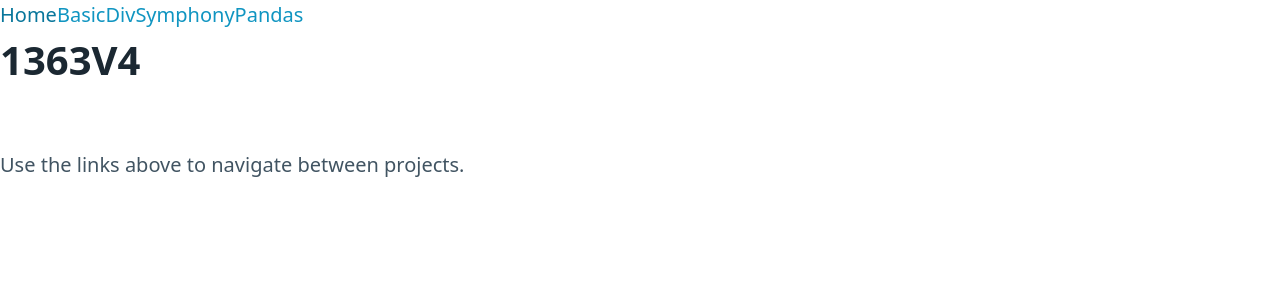
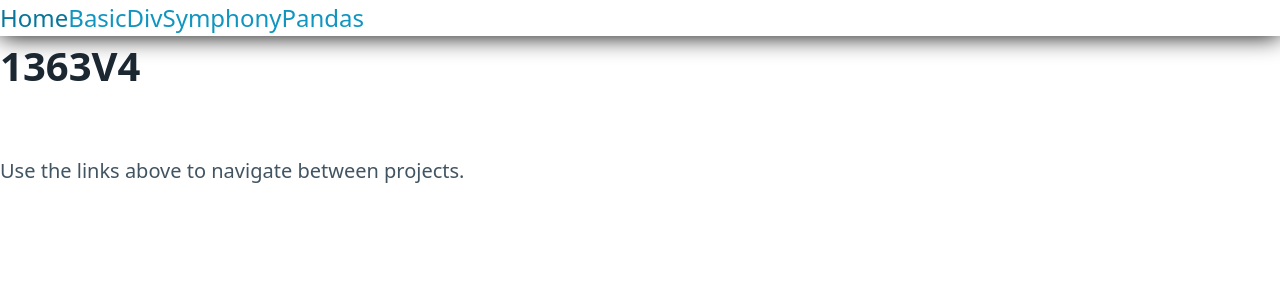
Before and after one commit to 1363V4/1363v4.github.io, a Jekyll site: the page built from index.md, in a window 1280 px wide. Shown: the top 300 px of the page. Built offline with Jekyll 4.4.1, drawn with Linux system fonts in a browser that asks for light colours; our own code applies the rules of GitHub Pages for plain Markdown files.

Commit message:
Update home.html

```diff
--- a/_layouts/home.html
+++ b/_layouts/home.html
@@ -3,6 +3,7 @@
   <head>
 	<meta charset="utf-8">
 	<link rel="stylesheet" href="https://unpkg.com/@picocss/pico@latest/css/pico.min.css">
+	<link rel="stylesheet" href="./assets/css/pyscript.css">
     <title>{{ site.title }}</title>
   </head>
   <body>
```
